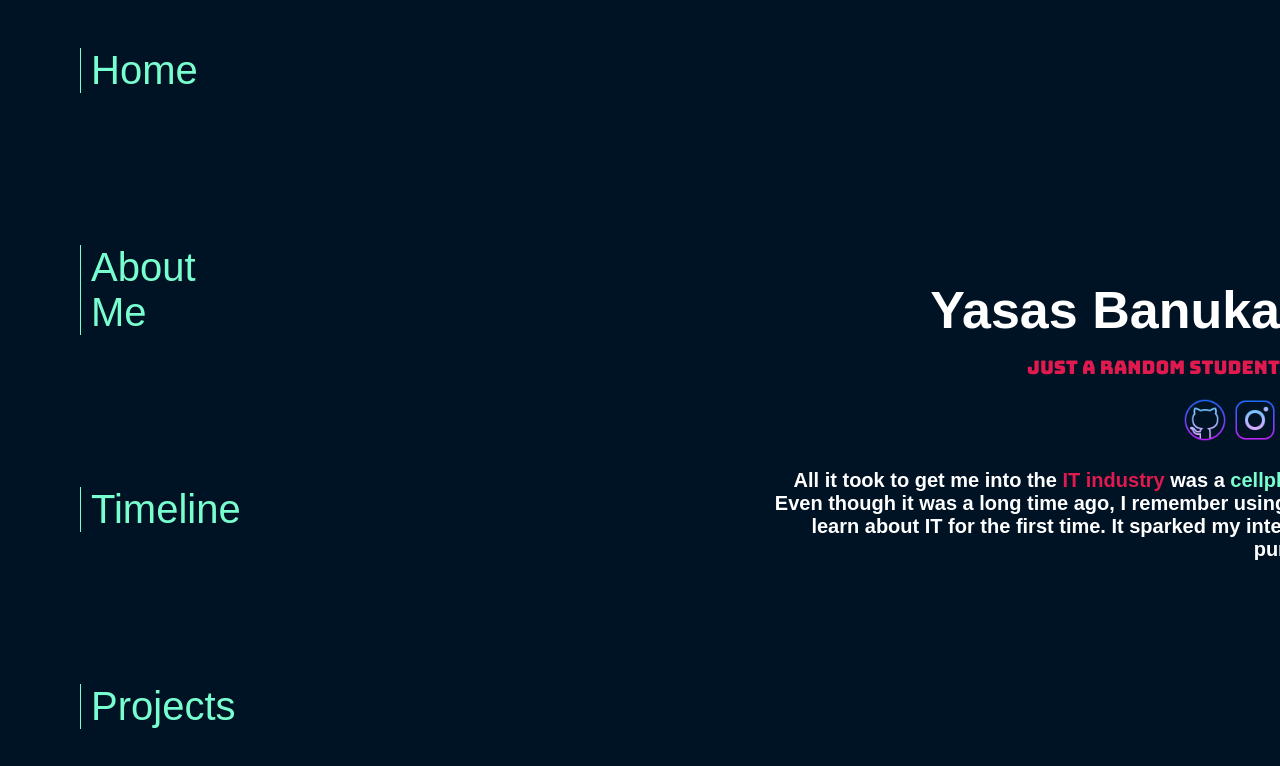
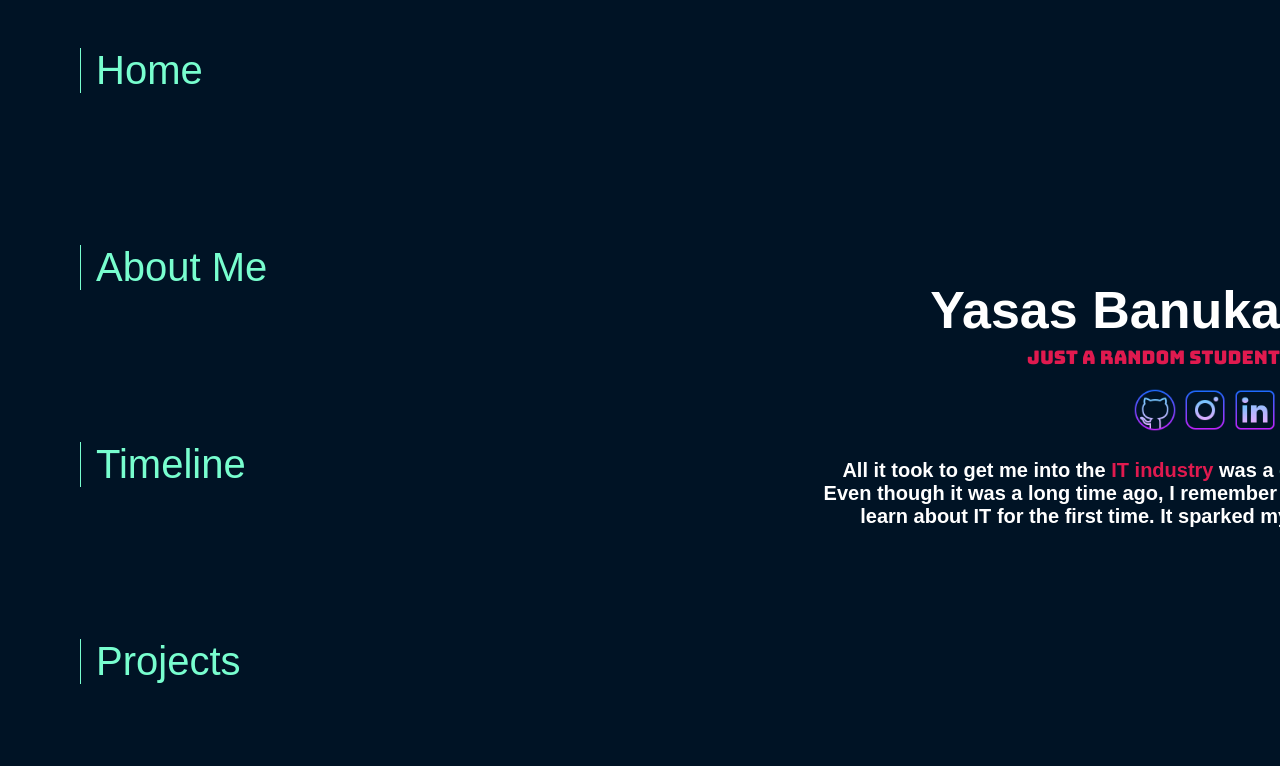
Before and after one commit to yasasbanukaofficial/yasasbanuka-webv3, a Next.js app: page / in a window 1280 px wide. Shown: the top 766 px of the page. Built offline with nearby package versions, Linux system fonts and the light colour scheme; a web font is replaced by a local one.

Commit message:
added linkedin logo to hero.js

```diff
--- a/app/components/common/Navbar.module.css
+++ b/app/components/common/Navbar.module.css
@@ -9,7 +9,7 @@
     margin-top: 6vh;
     margin-bottom: 0;
     margin-left: 10vh;
-    width: auto;
+    width: 400px;
 }
 
 .link {
@@ -19,7 +19,7 @@
     transition: all 0.2s;
     /* Optimize transition */
     border-left: 1px solid #78FECF;
-    padding-left: 10px;
+    padding-left: 15px;
     /* Optional: Add padding to avoid text touching the border */
 }
 
--- a/app/components/organisms/Hero.js
+++ b/app/components/organisms/Hero.js
@@ -3,6 +3,7 @@ import styles from './Hero.module.css'
 import Image from 'next/image'
 import GithubLogo from '@/public/github-icon.png'
 import InstagramLogo from '@/public/instagram-icon.png'
+import LinkedinLogo from '@/public/linkedin-logo.png'
 import Link from 'next/link'
 
 const Hero = () => {
@@ -25,6 +26,13 @@ const Hero = () => {
                         className={styles.socialButton}
                     />
                 </Link>
+                <Link href='https://www.instagram.com/yixbee/' target='_blank'>
+                    <Image
+                        src={LinkedinLogo}
+                        alt='instagram-logo'
+                        className={styles.socialButton}
+                    />
+                </Link>
             </div>
             <p className={styles.para}>All it took to get me into the <span style={{ color: '#E01A4F' }}>IT industry</span> was a <span style={{ color: '#78FECF' }}>cellphone</span> back in <span style={{ color: '#F9E900' }}>2011.</span><br />
                 Even though it was a long time ago, I remember using that cellphone to learn about IT for the first time. It sparked my interest and led me to pursue a career in IT.</p>
--- a/app/components/organisms/Hero.module.css
+++ b/app/components/organisms/Hero.module.css
@@ -10,7 +10,7 @@
     font-weight: 400;
     font-style: normal;
     margin-bottom: 20vh;
-    margin-left: 40vw;
+    margin-left: 35vw;
     overflow: hidden;
     padding-top: 30px;
     cursor: context-menu;
@@ -33,7 +33,7 @@
     padding: 0;
     width: auto;
     height: auto;
-    margin-top: -30px;
+    margin-top: -40px;
     text-align: right;
 }
 
```
Also changed, not shown: public/linkedin-logo.png (added).
